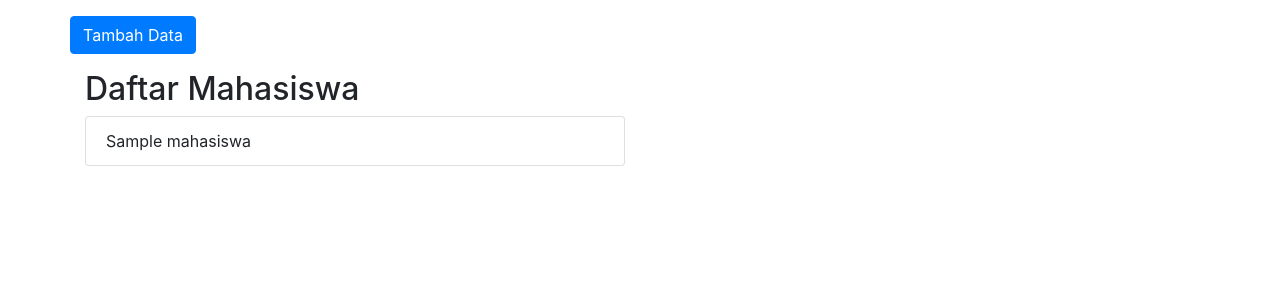
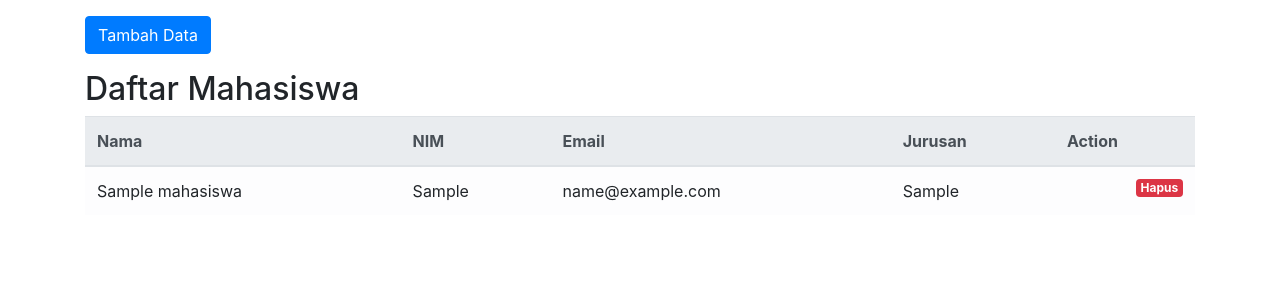
Before and after one commit to SultanKs4/webjut, a CodeIgniter app: page /weblanjut-ci/mahasiswa in a window 1280 px wide. Shown: the part 56-356 px from the top of the page. Run offline with CodeIgniter, Linux system fonts and the light colour scheme; tables that the repository leaves empty or names only in its code hold one stand-in row (values such as "Sample post").

Commit message:
Jobsheet 3 Done

```diff
--- a/application/config/autoload.php
+++ b/application/config/autoload.php
@@ -58,8 +58,9 @@ $autoload['packages'] = array();
 |
 |	$autoload['libraries'] = array('user_agent' => 'ua');
 */
-//  Jobsheet 2 Praktikum Bagian 1 Langkah 4
-$autoload['libraries'] = array('database', 'form_validation');
+//  Jobsheet 2 Praktikum Bagian 1 Langkah 4 (Database & Form Validation)
+//  Jobsheet 3 Praktikum Bagian 1 Langkah 3 (Session)
+$autoload['libraries'] = array('database', 'form_validation', 'session');
 
 /*
 | -------------------------------------------------------------------
--- a/application/config/config.php
+++ b/application/config/config.php
@@ -380,7 +380,7 @@ $config['encryption_key'] = '';
 $config['sess_driver'] = 'files';
 $config['sess_cookie_name'] = 'ci_session';
 $config['sess_expiration'] = 7200;
-$config['sess_save_path'] = NULL;
+$config['sess_save_path'] = sys_get_temp_dir();
 $config['sess_match_ip'] = FALSE;
 $config['sess_time_to_update'] = 300;
 $config['sess_regenerate_destroy'] = FALSE;
--- a/application/controllers/Mahasiswa.php
+++ b/application/controllers/Mahasiswa.php
@@ -35,6 +35,10 @@ class mahasiswa extends CI_Controller
         } else {
             //  Jobsheet 2 Bagian 3 Langkah 1
             $this->mahasiswa_model->tambahdatamhs();
+
+            // Jobsheet 3 Bagian 1 Langkah 4
+            $this->session->set_flashdata('flash-data', 'ditambahkan');
+
             redirect('mahasiswa', 'refresh');
         }
     }
@@ -57,6 +61,15 @@ class mahasiswa extends CI_Controller
         $this->load->view('mahasiswa/index', $data);
         $this->load->view('template/footer');
     }
+
+    // Jobsheet 3 Praktikum Bagian 2 Langkah 7
+    public function hapus($id)
+    {
+        $this->mahasiswa_model->hapusdatamhs($id);
+        $this->session->set_flashdata('flash-data', 'dihapus');
+
+        redirect('mahasiswa', 'refresh');
+    }
 }
 
     /* End of file mahasiswa.php */
--- a/application/models/Mahasiswa_model.php
+++ b/application/models/Mahasiswa_model.php
@@ -29,6 +29,13 @@ class mahasiswa_model extends CI_Model
         );
         $this->db->insert('mahasiswa', $data);
     }
+
+    // Jobsheet 3 Praktikum Bagian 2 Langkah 8
+    public function hapusdatamhs($id)
+    {
+        $this->db->where('id', $id);
+        $this->db->delete('mahasiswa');
+    }
 }
 
 /* End of file mahasiswa_model.php */
--- a/application/views/mahasiswa/index.php
+++ b/application/views/mahasiswa/index.php
@@ -4,30 +4,75 @@
         // var_dump($mahasiswa);
         ?> -->
 <div class="container">
+    <?php if ($this->session->flashdata('flash-data')) : ?>
     <div class="row mt-3">
-        <div class="col-md6">
+        <div class="col-md-6">
+            <!-- Jobsheet 3 Praktikum Bagian 1 Langkah 6 -->
+            <div class="alert alert-success alert-dismissible fade show" role="alert">
+                Data Mahasiswa <strong> berhasil </strong> <?= $this->session->flashdata('flash-data'); ?>
+                <button type="button" class="close" data-dismiss="alert" aria-label="Close">
+                    <span aria-hidden="true">&times;</span>
+                </button>
+            </div>
+        </div>
+    </div>
+    <?php endif; ?>
+    <div class="row mt-3">
+        <div class="col-md-6">
             <!-- Jobsheet 2 Praktikum Bagian 2 Langkah 1 buat button -->
             <!-- Jobsheet 2 Praktikum Bagian 2 Langkah 6 isi href button -->
             <a href="<?= base_url(); ?>mahasiswa/tambah" class="btn btn-primary">Tambah Data</a>
         </div>
     </div>
     <div class="row mt-3">
-        <div class="col-md-6">
+        <div class="col-md-12">
             <h2>Daftar Mahasiswa</h2>
-            <ul class="list-group">
 
-                <!-- Jobsheet 1 -->
-                <!--                 <li class="list-group-item">Cras justo odio</li>
+            <!-- Jobsheet 1 -->
+            <!-- <ul class="list-group"> -->
+            <!--                 <li class="list-group-item">Cras justo odio</li>
                 <li class="list-group-item">Dapibus ac facilisis in</li>
                 <li class="list-group-item">Morbi leo risus</li>
                 <li class="list-group-item">Porta ac constectur ac</li>
                 <li class="list-group-item">Versitibulum at eros</li> -->
 
-                <!-- Jobsheet 2 -->
-                <?php foreach ($mahasiswa as $mhs) : ?>
-                <li class="list-group-item"><?= $mhs['nama']; ?> </li>
-                <?php endforeach; ?>
-            </ul>
+            <!-- Jobsheet 2 -->
+            <table class="table table-light">
+                <thead class="thead-light">
+                    <tr>
+                        <th>Nama</th>
+                        <th>NIM</th>
+                        <th>Email</th>
+                        <th>Jurusan</th>
+                        <th>Action</th>
+                    </tr>
+                </thead>
+                <tbody>
+                    <?php foreach ($mahasiswa as $mhs) : ?>
+                    <tr>
+                        <td>
+                            <?= $mhs['nama']; ?>
+                        </td>
+                        <td>
+                            <?= $mhs['nim']; ?>
+                        </td>
+                        <td>
+                            <?= $mhs['email']; ?>
+                        </td>
+                        <td>
+                            <?= $mhs['jurusan']; ?>
+                        </td>
+                        <td>
+                            <!-- Jobsheet 3 Bagian Praktikum 2 Langkah 1 - 6 -->
+                            <a href="<?= base_url(); ?>mahasiswa/hapus/<?= $mhs['id']; ?>"
+                                class="badge badge-danger float-right"
+                                onclick="return confirm('Yakin Data ini akan dihapus?');">Hapus</a>
+                        </td>
+                    </tr>
+                    <?php endforeach; ?>
+                </tbody>
+            </table>
+            <!-- </ul> -->
         </div>
     </div>
 </div>
```
